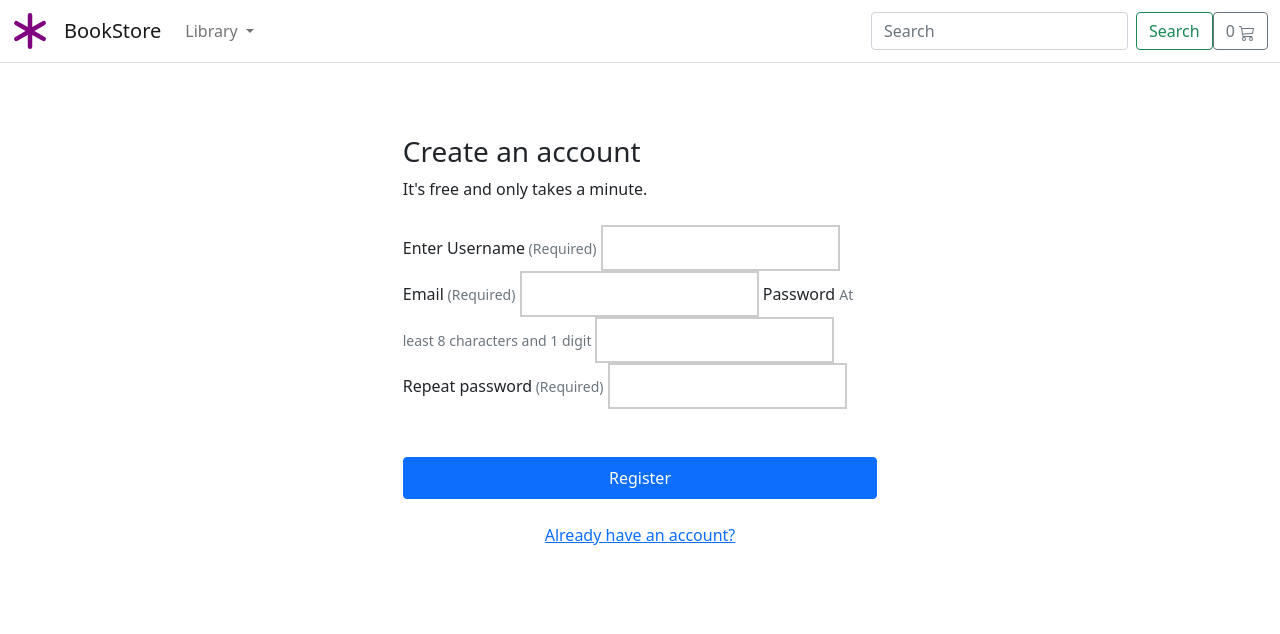
After one commit to Said307/Tutorial-Ecommerce, a Django app: page /account/register/ in a window 1280 px wide. The commit adds this page. Shown: the top 634 px of the page. Run offline with Django 3.2, Linux system fonts and the light colour scheme; data comes from the database, SQL or seed files in the repository; both versions use the stored data as it was after the commit.

Commit message:
user registration forms

```diff
--- a/account/admin.py
+++ b/account/admin.py
@@ -5,7 +5,10 @@ from django.contrib import admin
 
 from .models import UserBase
 
+admin.site.register(UserBase)
 
+"""
 @admin.register(UserBase)
 class CategoryAdmin(admin.ModelAdmin):
     list_display = ["pk","first_name","email"]
+"""
--- /dev/null
+++ b/account/forms.py
@@ -0,0 +1,20 @@
+
+
+from django import forms
+from .models import UserBase
+
+
+
+class RegistrationForm(forms.ModelForm):
+
+    user_name = forms.CharField(
+        label='Enter Username', min_length=4, max_length=50, help_text='Required')
+    email = forms.EmailField(max_length=100, help_text='Required', error_messages={
+        'required': 'Sorry, you will need an email'})
+    password = forms.CharField(label='Password', widget=forms.PasswordInput)
+    password2 = forms.CharField(
+        label='Repeat password', widget=forms.PasswordInput)
+
+    class Meta:
+        model = UserBase
+        fields = ('user_name', 'email',)
--- a/account/models.py
+++ b/account/models.py
@@ -2,7 +2,7 @@
 from django.db import models
 from django.contrib.auth.models import (AbstractBaseUser, BaseUserManager,
                                     PermissionsMixin)
-
+from django.core.mail import send_mail
 from django.utils.translation import gettext_lazy as _
 
 
@@ -68,3 +68,12 @@ class UserBase(AbstractBaseUser, PermissionsMixin):
 
     def __str__(self):
         return self.user_name
+
+    def email_user(self, subject, message):
+        send_mail(
+            subject,
+            message,
+            'l@1.com',
+            [self.email],
+            fail_silently=False,
+        )
--- /dev/null
+++ b/account/urls.py
@@ -0,0 +1,12 @@
+
+from django.urls import path
+
+from . import views
+
+
+app_name = "account"
+
+urlpatterns = [
+    path("register/", views.account_register, name="register"),
+
+]
--- a/account/views.py
+++ b/account/views.py
@@ -1,3 +1,43 @@
-from django.shortcuts import render
+from django.contrib.auth import login, logout
+from django.contrib.auth.decorators import login_required
+from django.contrib.sites.shortcuts import get_current_site
+from django.http import HttpResponse
+from django.shortcuts import redirect, render
+from django.template.loader import render_to_string
+from django.utils.encoding import force_bytes, force_text
+from django.utils.http import urlsafe_base64_decode, urlsafe_base64_encode
 
-# Create your views here.
+
+
+from .forms import RegistrationForm
+from .tokens import account_activation_token
+
+
+
+def account_register(request):
+
+    #if request.user.is_authenticated:
+        #return redirect('/')
+
+
+    if request.method == 'POST':
+        registerForm = RegistrationForm(request.POST)
+        if registerForm.is_valid():
+            user = registerForm.save(commit=False)
+            user.email = registerForm.cleaned_data['email']
+            user.set_password(registerForm.cleaned_data['password'])
+            user.is_active = False
+            user.save()
+            current_site = get_current_site(request)
+            subject = 'Activate your Account'
+            message = render_to_string('account/registration/account_activation_email.html', {
+                'user': user,
+                'domain': current_site.domain,
+                'uid': urlsafe_base64_encode(force_bytes(user.pk)),
+                'token': account_activation_token.make_token(user),
+            })
+            user.email_user(subject=subject, message=message)
+            return HttpResponse('registered succesfully and activation sent')
+    else:
+        registerForm = RegistrationForm()
+    return render(request, 'account/registration/register.html', {'form': registerForm})
--- a/core/settings.py
+++ b/core/settings.py
@@ -135,3 +135,5 @@ MEDIA_ROOT = os.path.join(BASE_DIR, "media/")
 AUTH_USER_MODEL = 'account.UserBase'
 LOGIN_REDIRECT_URL = '/account/dashboard'
 LOGIN_URL = '/account/login/'
+
+PASSWORD_RESET_TIMEOUT_DAYS = 2
--- a/core/urls.py
+++ b/core/urls.py
@@ -24,6 +24,7 @@ urlpatterns = [
     path("admin/", admin.site.urls),
     path("basket/", include("basket.urls", namespace="basket")),
     path("", include("store.urls", namespace="store")),
+    path("account/",include("account.urls",namespace="account"))
 ]
 
 
--- a/store/views.py
+++ b/store/views.py
@@ -19,6 +19,7 @@ def products_all(request):
             Q(title__icontains=q) | Q(description__icontains=q)
         )
     context = {"products": products}
+
     return render(request, "store/home.html", context)
 
 
--- /dev/null
+++ b/templates/account/registration/account_activation_email.html
@@ -0,0 +1 @@
+{% autoescape off %} {% endautoescape %}
--- /dev/null
+++ b/templates/account/registration/register.html
@@ -0,0 +1,83 @@
+{% extends "../../store/base.html" %} {% block title %}Log-in{% endblock %}
+{%block content %}
+
+<style>
+  .account-form input {
+    border: 2px solid #ccc;
+    height: calc(2em + 0.75rem + 2px);
+  }
+
+  .account-form input:focus {
+    border-color: #1497ff;
+    box-shadow: none;
+  }
+</style>
+
+<div class="container-fluid">
+  <div class="row no-gutter">
+    <div class="col-md-12">
+      <div class="login d-flex align-items-center py-5">
+        <div class="container">
+          <div class="row">
+            <div class="col-12 col-lg-7 mx-auto">
+              <form
+                class="account-form p-4 rounded col-lg-10 mx-auto"
+                action="."
+                method="post"
+              >
+                {% csrf_token %}
+                <h3 class="mb-2 font-weight-bold">Create an account</h3>
+                <p class="mb-4">It's free and only takes a minute.</p>
+
+                {% if form.errors %}
+                <p>Please correct the following errors:</p>
+                {% for field in form %} {% if field.errors %}
+                <div class="alert alert-primary" role="alert">
+                  {{ field.label }}: {{ field.errors|striptags }}
+                </div>
+                {% endif %} {% endfor %} {% endif %}
+
+                <label
+                  >{{ form.user_name.label }}<span class="text-muted small">
+                    (Required)</span
+                  ></label
+                >
+                <span>{{ form.user_name }}</span>
+
+                <label
+                  >{{ form.email.label}}<span class="text-muted small">
+                    (Required)</span
+                  ></label
+                >
+                {{ form.email }}
+                <label
+                  >{{ form.password.label}}<span class="text-muted mb-4"> </span
+                ></label>
+                <small class="form-text text-muted mb-4 small">
+                  At least 8 characters and 1 digit
+                </small>
+                {{ form.password }}
+                <label
+                  >{{ form.password2.label}}<span class="text-muted small">
+                    (Required)</span
+                  ></label
+                >
+                {{ form.password2 }}
+                <button
+                  class="btn btn-primary btn-block py-2 mb-4 mt-5 fw500 w-100"
+                  type="submit"
+                >
+                  Register
+                </button>
+                <p class="text-center">
+                  <a href="">Already have an account?</a>
+                </p>
+              </form>
+            </div>
+          </div>
+        </div>
+      </div>
+    </div>
+  </div>
+</div>
+{% endblock %}
--- a/templates/store/home.html
+++ b/templates/store/home.html
@@ -21,6 +21,7 @@
   <div class="album py-5 bg-light">
     <div class="container">
       <div class="pb-3 h5">All Books</div>
+
       <div class="row row-cols-1 row-cols-sm-2 row-cols-md-5 g-3">
         {% for product in products %}
         <a
@@ -47,6 +48,9 @@
       </div>
     </div>
   </div>
+
+  <div><form action="" method="POST">{{form}}</form></div>
+  >
 </main>
 
 {% endblock%}
```
Also changed, not shown: account/tokens.py (added, +14 -0 lines), notes.txt (+3 -10 lines), db.sqlite3.
